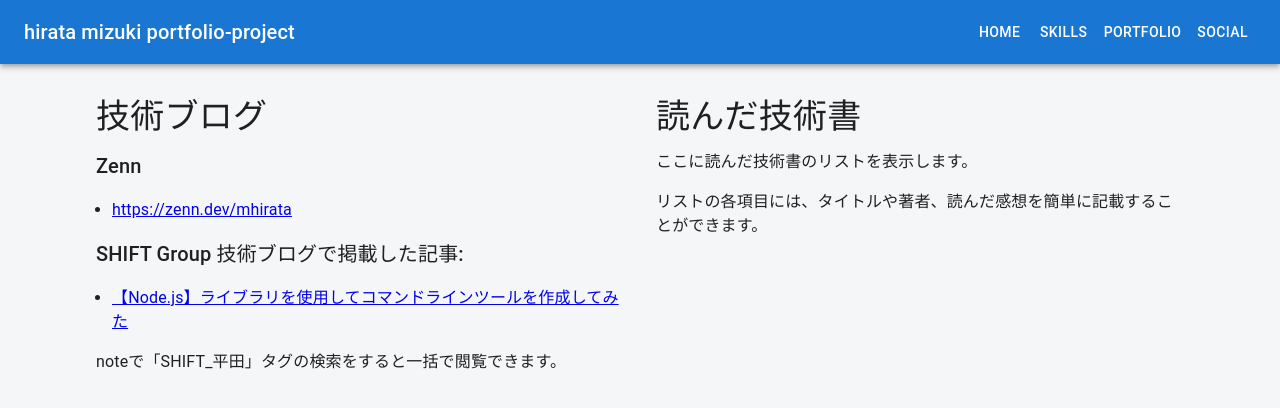
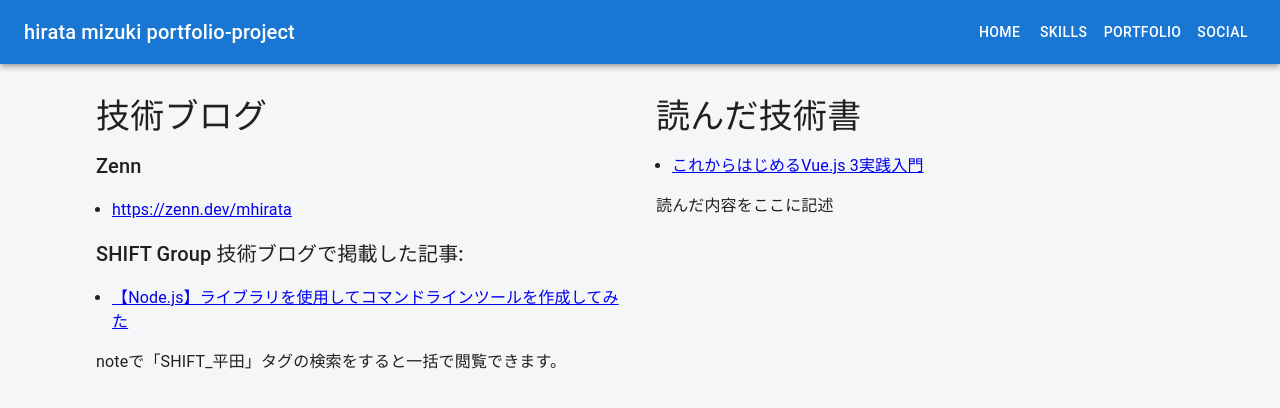
Before and after one commit to RsPYP/portfolio-project, a React (Create React App) app: page /social in a window 1280 px wide. Shown: the top 408 px of the page. Built offline with nearby package versions, Linux system fonts and the light colour scheme.

Commit message:
Socialを更新

```diff
--- a/src/pages/Social.js
+++ b/src/pages/Social.js
@@ -68,15 +68,19 @@ function Social() {
         <Typography variant="h4" gutterBottom>
           読んだ技術書
         </Typography>
-        <Box mb={2}>
-          <Typography variant="body1">
-            ここに読んだ技術書のリストを表示します。
-          </Typography>
-        </Box>
         <Box>
-          <Typography variant="body1">
-            リストの各項目には、タイトルや著者、読んだ感想を簡単に記載することができます。
-          </Typography>
+          <Box component="ul" pl={2}>
+            <li>
+              <a
+                href="https://amzn.asia/d/2bCAz7b"
+                target="_blank"
+                rel="noopener noreferrer"
+              >
+                これからはじめるVue.js 3実践入門
+              </a>
+            </li>
+          </Box>
+          <Typography variant="body1">読んだ内容をここに記述</Typography>
         </Box>
       </Section>
     </Container>
```
